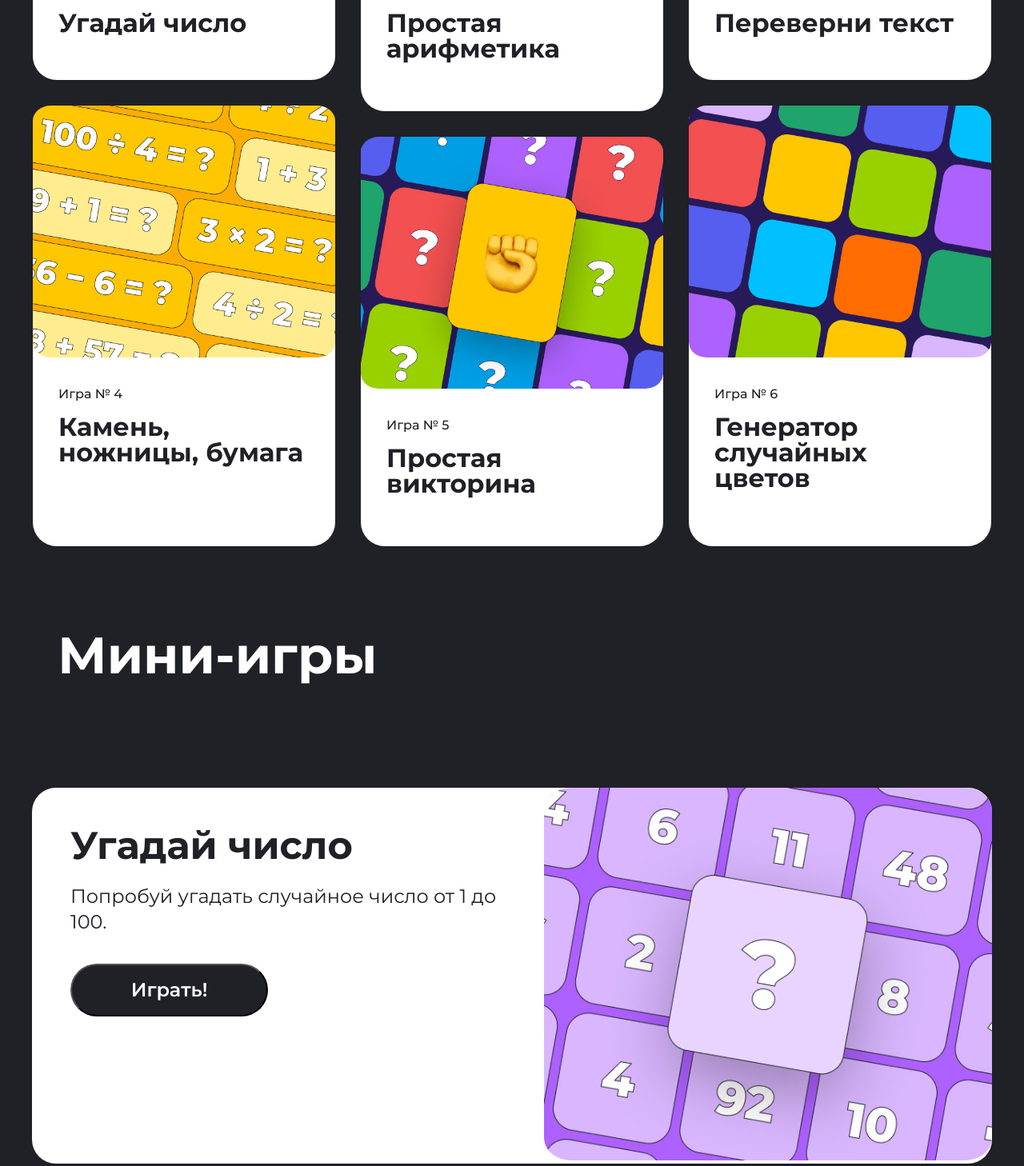
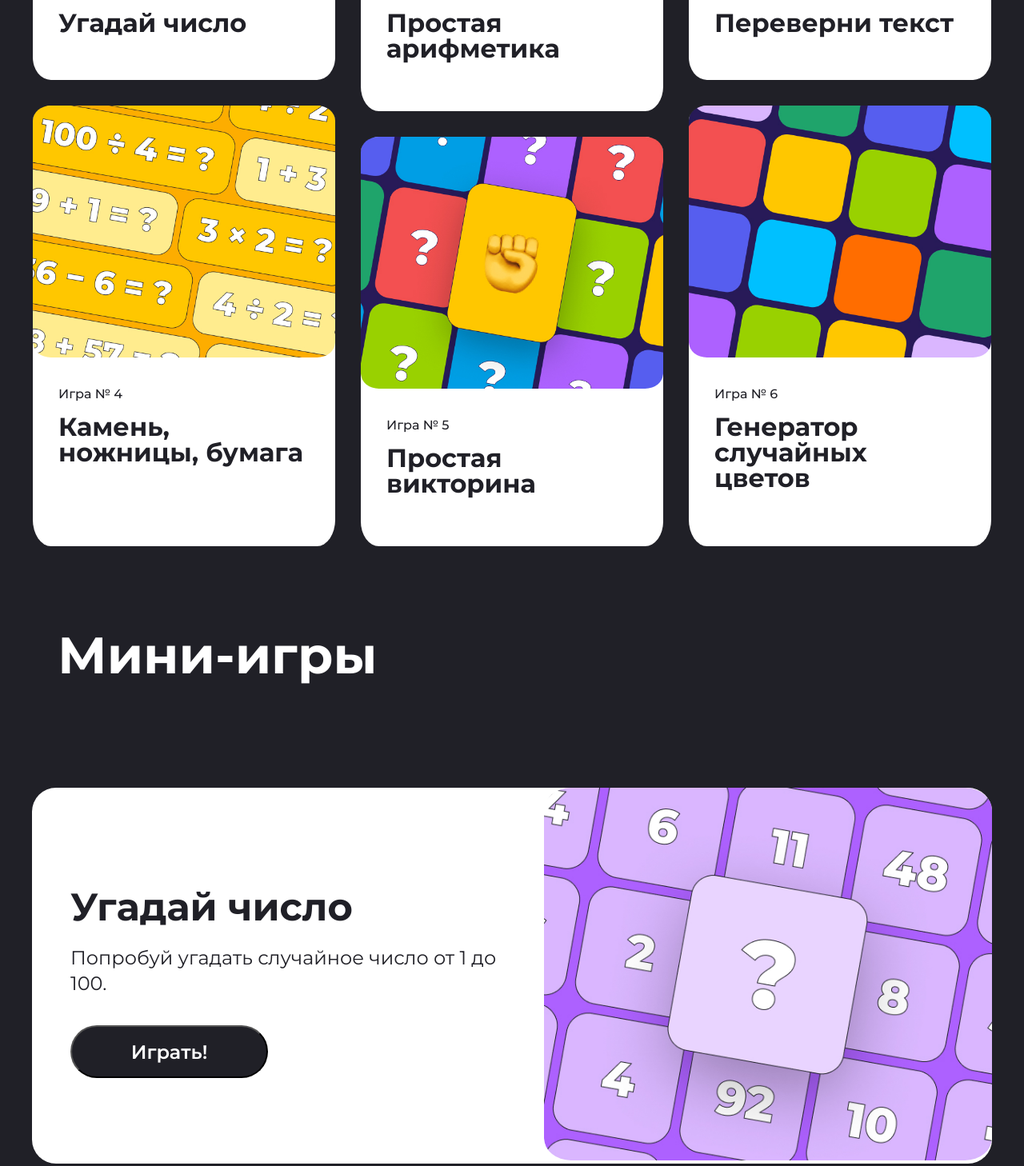
Before and after one commit to Andreworld/Homework_2025-1, a plain HTML site: page index.html in a window 1280 px wide. Shown: the part 1447-2905 px from the top of the page at 80% size. Drawn offline with Linux system fonts and the light colour scheme.

Commit message:
Адаптация изображения мини игр

```diff
--- a/style.scss
+++ b/style.scss
@@ -123,14 +123,14 @@
         justify-content: center;
         width: 378px;
         height: 473px;
-        border-radius: 30px;
+        border-radius: 6%;
 
 
     }
     &__art {
         width: 378px;
         height: 473px;
-        border-radius: 30px;
+        border-radius: 6%;
         background-color: #FFFFFF;
         margin-bottom: 32px;
         margin-top: 32px;
@@ -234,6 +234,7 @@
         background-color: #FFFFFF;
         display: flex;
         justify-content: space-between;
+        align-items: center;
 
     }
 
@@ -275,15 +276,14 @@
     &__btn {
         width: 247px;
         height: 66px;
-        margin: 36px 0px;
+        margin-top: 36px;
+        margin-bottom: 30px;
         border-radius: 60px;
         background: #202027;
         color: #FFFFFF;
         font-family: Montserrat;
         font-weight: 600;
         font-size: 24px;
-        line-height: 142%;
-        letter-spacing: 0%;
         text-align: center;
 
     }
@@ -375,10 +375,7 @@
             margin-bottom: 24px;
         }
 
-        &__img {
-            height: 284px;
-            width: 343px;
-        }
+
 
         &__item {
             width: 285px;
```
Also changed, not shown: style.css, 1 other file.
